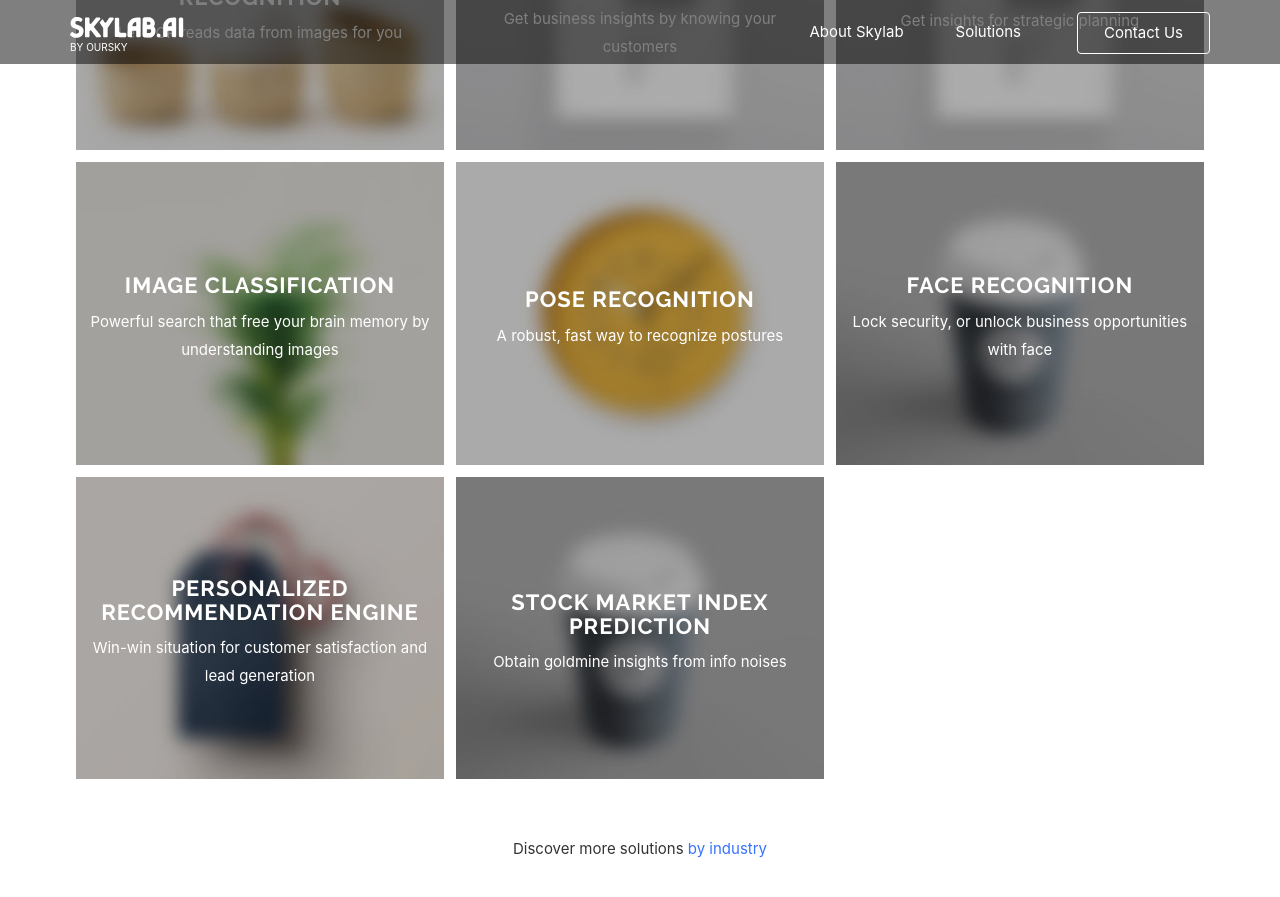
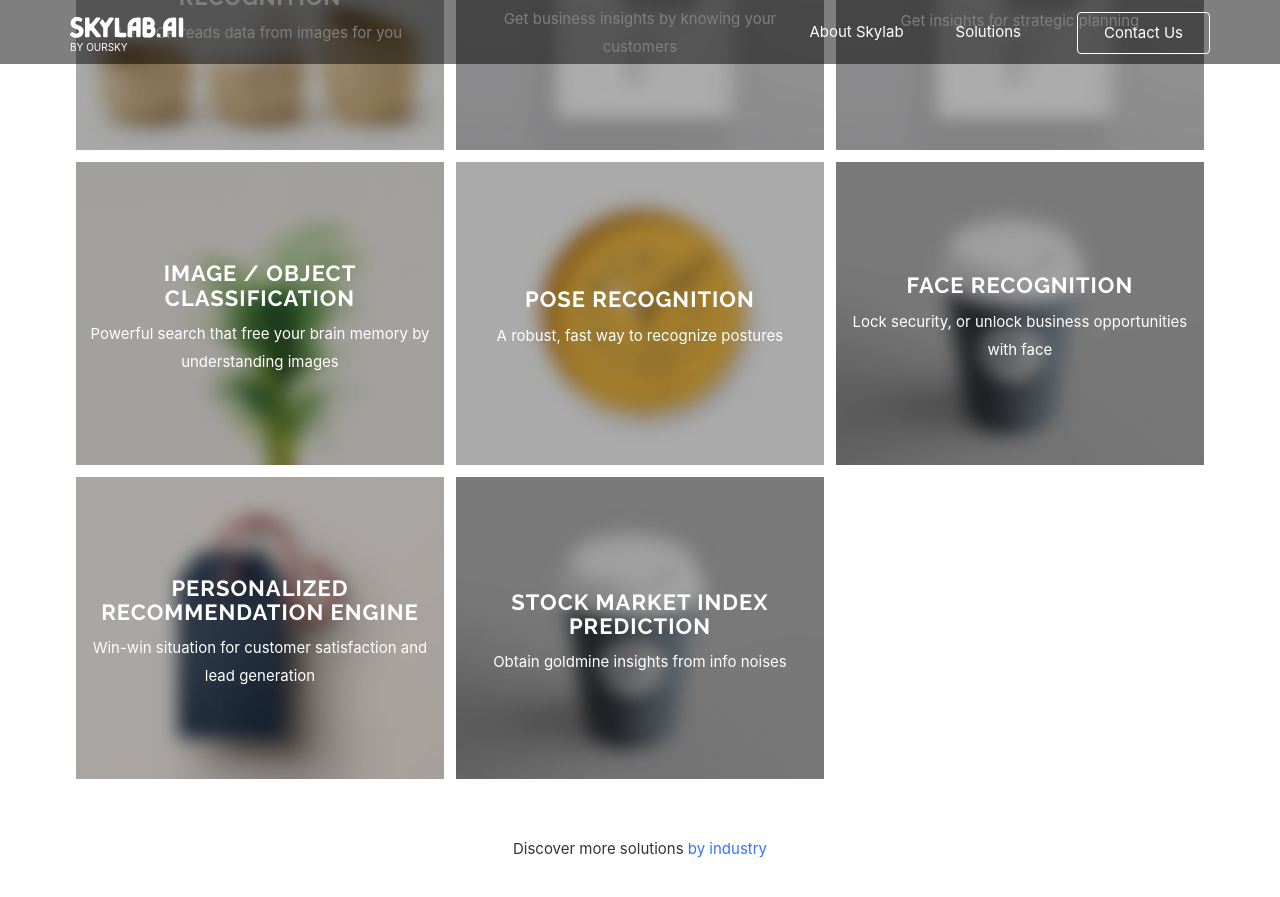
Before and after one commit to oursky/skylab, a Jekyll site: the page built from discover-by-function.html, in a window 1280 px wide and 900 px high, scrolled down 819 px. Shown: the top 897 px of the window. Built offline with Jekyll 4.4.1, drawn with Linux system fonts in a browser that asks for light colours; nearby versions of some CDN libraries.

Commit message:
#7 update link title for image classifications block

```diff
--- a/discover-by-function.html
+++ b/discover-by-function.html
@@ -73,7 +73,7 @@ permalink: discover-by-function
                       <img src="{{ site.baseurl }}/img/portfolio/work3.jpg" alt="">
                       <div class="overly">
                         <div class="position-center">
-                          <h2>Image Classification</h2>
+                          <h2>Image / Object Classification</h2>
                           <p>Powerful search that free your brain memory by understanding images</p>
                         </div>
                       </div>
```
